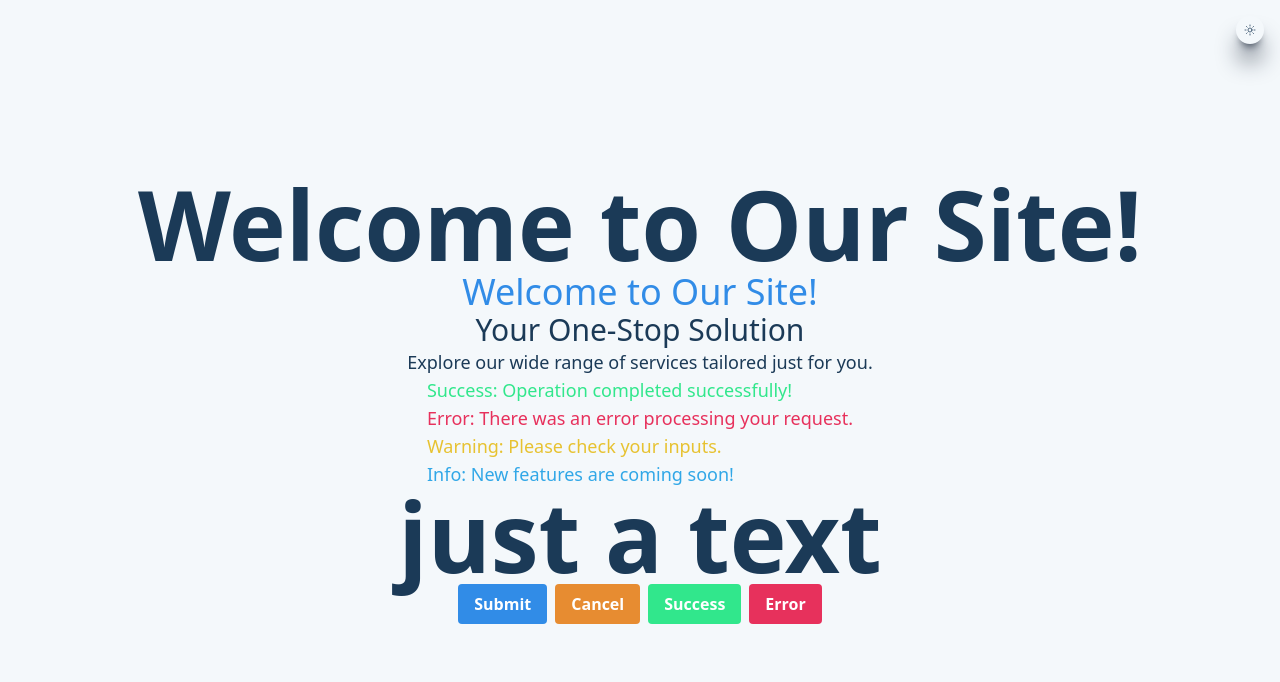
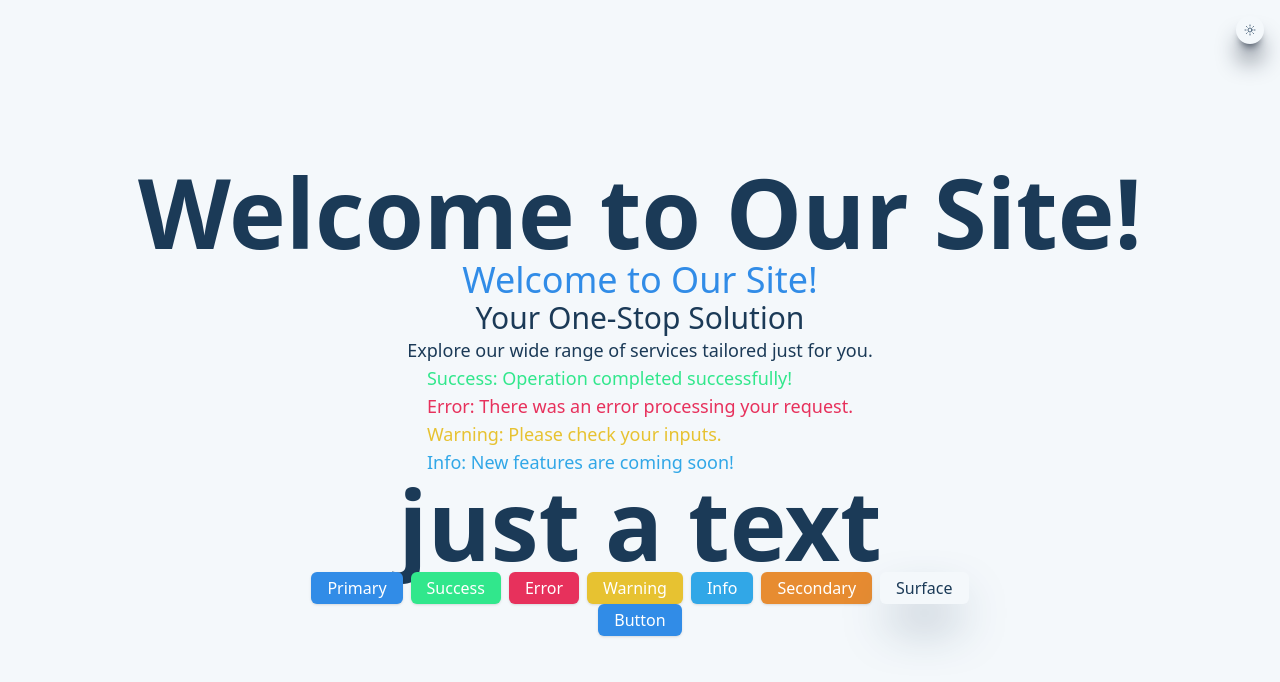
Before and after one commit to Maderobills/util, a Vue app: page / in a window 1280 px wide. Shown: the top 682 px of the page. Built offline with nearby package versions, Linux system fonts and the light colour scheme.

Commit message:
bottuns done

```diff
--- a/src/components/ui/Button.vue
+++ b/src/components/ui/Button.vue
@@ -1,32 +1,77 @@
 <script setup>
 const props = defineProps({
-    buttons: {
+  btnText: {
     type: Array,
     required: true
   }
 });
+
+const emit = defineEmits(['click']);
+
+const handleClick = (handler) => {
+  if (handler) {
+    handler();
+  } else {
+    emit('click');
+  }
+};
 </script>
 
 <template>
-    <div class="flex flex-wrap space-x-2">
+  <div class="flex flex-wrap gap-2">
+    <template v-for="(btn, index) in btnText" :key="index">
       <button
-            v-for="(button, index) in buttons"
-            :key="index"
-            :class="[
-                'px-4 py-2 font-semibold rounded',
-                button.type === 'primary' ? 'bg-primary dark:bg-dark-primary text-white' :
-                button.type === 'secondary' ? 'bg-secondary dark:bg-dark-secondary text-white' :
-                button.type === 'success' ? 'bg-success dark:bg-dark-success text-white' :
-                button.type === 'error' ? 'bg-error dark:bg-dark-error text-white' :
-                'bg-white text-black'
-            ]"
-            @click="button.onClick"
+        v-if="btn.primary"
+        @click="handleClick(btn.onClick)"
+        class="bg-primary dark:bg-dark-primary text-white px-4 py-1 shadow rounded-md"
       >
-            {{ button.text }}
+        {{ btn.primary }}
       </button>
+      <button
+        v-if="btn.success"
+        @click="handleClick(btn.onClick)"
+        class="bg-success dark:bg-dark-success text-white px-4 py-1 shadow rounded-md"
+      >
+        {{ btn.success }}
+      </button>
+      <button
+        v-if="btn.error"
+        @click="handleClick(btn.onClick)"
+        class="bg-error dark:bg-dark-error text-white px-4 py-1 shadow rounded-md"
+      >
+        {{ btn.error }}
+      </button>
+      <button
+        v-if="btn.warning"
+        @click="handleClick(btn.onClick)"
+        class="bg-warning dark:bg-dark-warning text-white px-4 py-1 shadow rounded-md"
+      >
+        {{ btn.warning }}
+      </button>
+      <button
+        v-if="btn.info"
+        @click="handleClick(btn.onClick)"
+        class="bg-info dark:bg-dark-info text-white px-4 py-1 shadow rounded-md"
+      >
+        {{ btn.info }}
+      </button>
+      <button
+        v-if="btn.secondary"
+        @click="handleClick(btn.onClick)"
+        class="bg-secondary dark:bg-dark-secondary text-white px-4 py-1 shadow rounded-md"
+      >
+        {{ btn.secondary }}
+      </button>
+      <button
+        v-if="btn.surface"
+        @click="handleClick(btn.onClick)"
+        class="shadow-2xl shadow-foreground dark:shadow-dark-foreground border-foreground dark:border-dark-foreground text-foreground dark:text-dark-foreground px-4 py-1 rounded-md"
+      >
+        {{ btn.surface }}
+      </button>
+    </template>
   </div>
 </template>
 
 <style scoped>
-/* Add any additional styles here */
 </style>
--- a/src/views/HomeView.vue
+++ b/src/views/HomeView.vue
@@ -1,3 +1,4 @@
+<!-- Parent component -->
 <script setup>
 import { ref } from 'vue';
 import Text from '../components/ui/Text.vue';
@@ -13,18 +14,34 @@ const bannerMessage = ref({
   warning: 'Please check your inputs.',
   info: 'New features are coming soon!'
 });
-const buttonList = [
-    { text: 'Submit', type: 'primary', onClick: () => alert('Submitted!') },
-    { text: 'Cancel', type: 'secondary', onClick: () => alert('Cancelled!') },
-    { text: 'Success', type: 'success', onClick: () => alert('Success!') },
-    { text: 'Error', type: 'error', onClick: () => alert('Error!') }
-];
+
+const handleClickprimary = () => alert('Primary!');
+const handleClicksuccess = () => alert('Success!');
+const handleClickerror = () => alert('Error!');
+const handleClickwarning = () => alert('Warning!');
+const handleClickinfo = () => alert('Info!');
+const handleClicksecondary = () => alert('Secondary!');
+const handleClicksurface = () => alert('Surface!');
+
+const btnText = ref([
+  { primary: 'Primary', onClick: handleClickprimary },
+  { success: 'Success', onClick: handleClicksuccess },
+  { error: 'Error', onClick: handleClickerror },
+  { warning: 'Warning', onClick: handleClickwarning },
+  { info: 'Info', onClick: handleClickinfo },
+  { secondary: 'Secondary', onClick: handleClicksecondary },
+  { surface: 'Surface', onClick: handleClicksurface }
+]);
+
+const handleClick = () => alert('Success!');
 </script>
 
 <template>
   <Text :msg="bannerMessage" />
   <Text :msg="{ banner: 'just a text' }" />
-  <Button :buttons="buttonList" />
-
-
+  <Button :btnText="btnText" />
+  <Button
+    :btnText="[{ primary: 'Button' }]"
+    @click="handleClick"
+  />
 </template>
```
Lines whose indentation alone changed are shown as unchanged.
